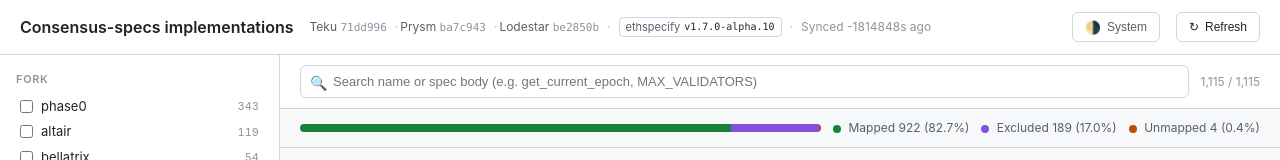
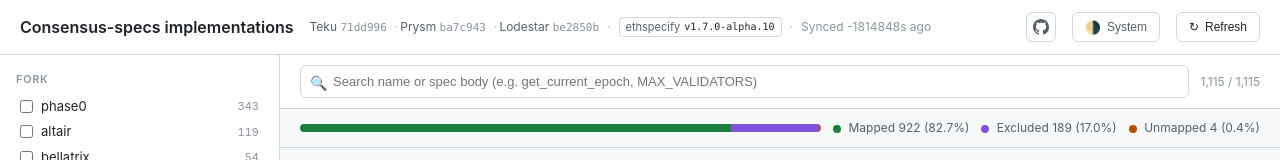
Before and after one commit to StefanBratanov/consensus-specs-browser, a React (Vite) app: page / in a window 1280 px wide. Shown: the top 160 px of the page. Built offline with nearby package versions, Linux system fonts and the light colour scheme.

Commit message:
feat: add GitHub repo link to header

```diff
--- a/src/App.tsx
+++ b/src/App.tsx
@@ -14,6 +14,7 @@ import { RefreshButton } from './components/RefreshButton';
 import { CoverageBar } from './components/CoverageBar';
 import { EthspecifyBadge } from './components/EthspecifyBadge';
 import { ThemeButton } from './components/ThemeButton';
+import { GitHubLink } from './components/GitHubLink';
 
 const baked = loadBakedSnapshot();
 
@@ -94,6 +95,7 @@ export function App() {
           </span>
         </div>
         <div className="spacer" />
+        <GitHubLink />
         <ThemeButton />
         <RefreshButton refreshing={refreshing} onClick={onRefresh} />
       </header>
--- /dev/null
+++ b/src/components/GitHubLink.tsx
@@ -0,0 +1,18 @@
+const REPO_URL = 'https://github.com/StefanBratanov/consensus-specs-browser';
+
+export function GitHubLink() {
+  return (
+    <a
+      className="github-link"
+      href={REPO_URL}
+      target="_blank"
+      rel="noreferrer noopener"
+      title="View source on GitHub"
+      aria-label="View source on GitHub"
+    >
+      <svg viewBox="0 0 16 16" width="16" height="16" fill="currentColor" aria-hidden>
+        <path d="M8 0C3.58 0 0 3.58 0 8c0 3.54 2.29 6.53 5.47 7.59.4.07.55-.17.55-.38 0-.19-.01-.82-.01-1.49-2.01.37-2.53-.49-2.69-.94-.09-.23-.48-.94-.82-1.13-.28-.15-.68-.52-.01-.53.63-.01 1.08.58 1.23.82.72 1.21 1.87.87 2.33.66.07-.52.28-.87.51-1.07-1.78-.2-3.64-.89-3.64-3.95 0-.87.31-1.59.82-2.15-.08-.2-.36-1.02.08-2.12 0 0 .67-.21 2.2.82.64-.18 1.32-.27 2-.27.68 0 1.36.09 2 .27 1.53-1.04 2.2-.82 2.2-.82.44 1.1.16 1.92.08 2.12.51.56.82 1.27.82 2.15 0 3.07-1.87 3.75-3.65 3.95.29.25.54.73.54 1.48 0 1.07-.01 1.93-.01 2.2 0 .21.15.46.55.38A8.013 8.013 0 0016 8c0-4.42-3.58-8-8-8z" />
+      </svg>
+    </a>
+  );
+}
--- a/src/styles.css
+++ b/src/styles.css
@@ -337,6 +337,22 @@ code, pre {
 .theme-btn:hover { border-color: var(--border-strong); }
 .theme-btn .theme-icon { font-size: 13px; line-height: 1; }
 .theme-btn .theme-label { color: var(--text-dim); }
+
+.github-link {
+  display: inline-flex;
+  align-items: center;
+  justify-content: center;
+  padding: 6px;
+  border: 1px solid var(--border);
+  border-radius: 6px;
+  background: var(--bg-card);
+  color: var(--text-dim);
+  cursor: pointer;
+}
+.github-link:hover {
+  border-color: var(--border-strong);
+  color: var(--text);
+}
 
 .app-header .spacer { flex: 1; }
 
```
